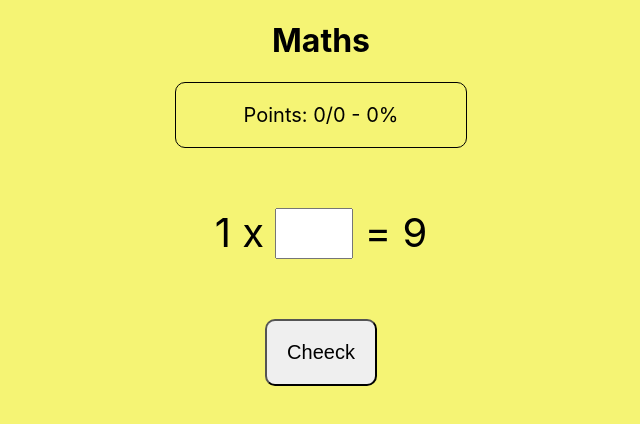
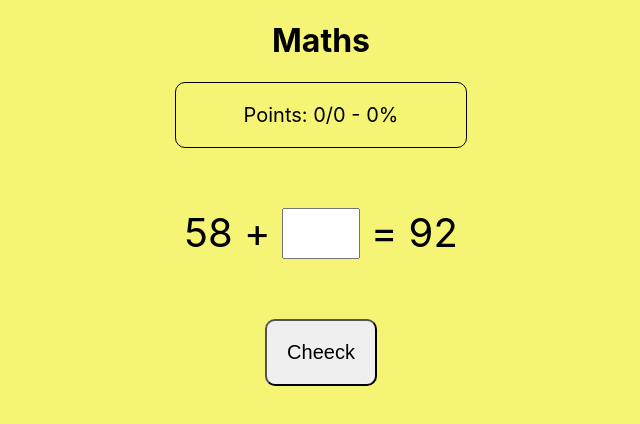
Before and after one commit to LucaPalminteri/Maths, a React (Vite) app: page / in a window 1280 px wide. Shown: the top 424 px of the page, without its empty margins (319-959 px from the left). Built offline with nearby package versions, Linux system fonts and the light colour scheme.

Commit message:
addition all OK

```diff
--- a/src/Maths.jsx
+++ b/src/Maths.jsx
@@ -9,7 +9,7 @@ export default function Maths() {
     const [games,setGames] = useState(0)
     const [wins,setWins] = useState(0)
     //const [random,setRandom] = useState(Math.floor(Math.random()*4))
-    const [random,setRandom] = useState(2)
+    const [random,setRandom] = useState(0)
 
     return (
         <div className="container">
--- a/src/components/Add.jsx
+++ b/src/components/Add.jsx
@@ -7,7 +7,7 @@ export default function Maths(props) {
     const [res,setRes] = useState(Math.floor(Math.random()*(100-num))+num)
     const [message,setMesagge] = useState()
 
-    res<num ? setRes(Math.floor(Math.random()*(num))) : res;
+    res<num ? setRes(Math.floor(Math.random()*(100-num))+num) : res
 
     function handleInput(event) {
         setInput(event.target.value)
```
